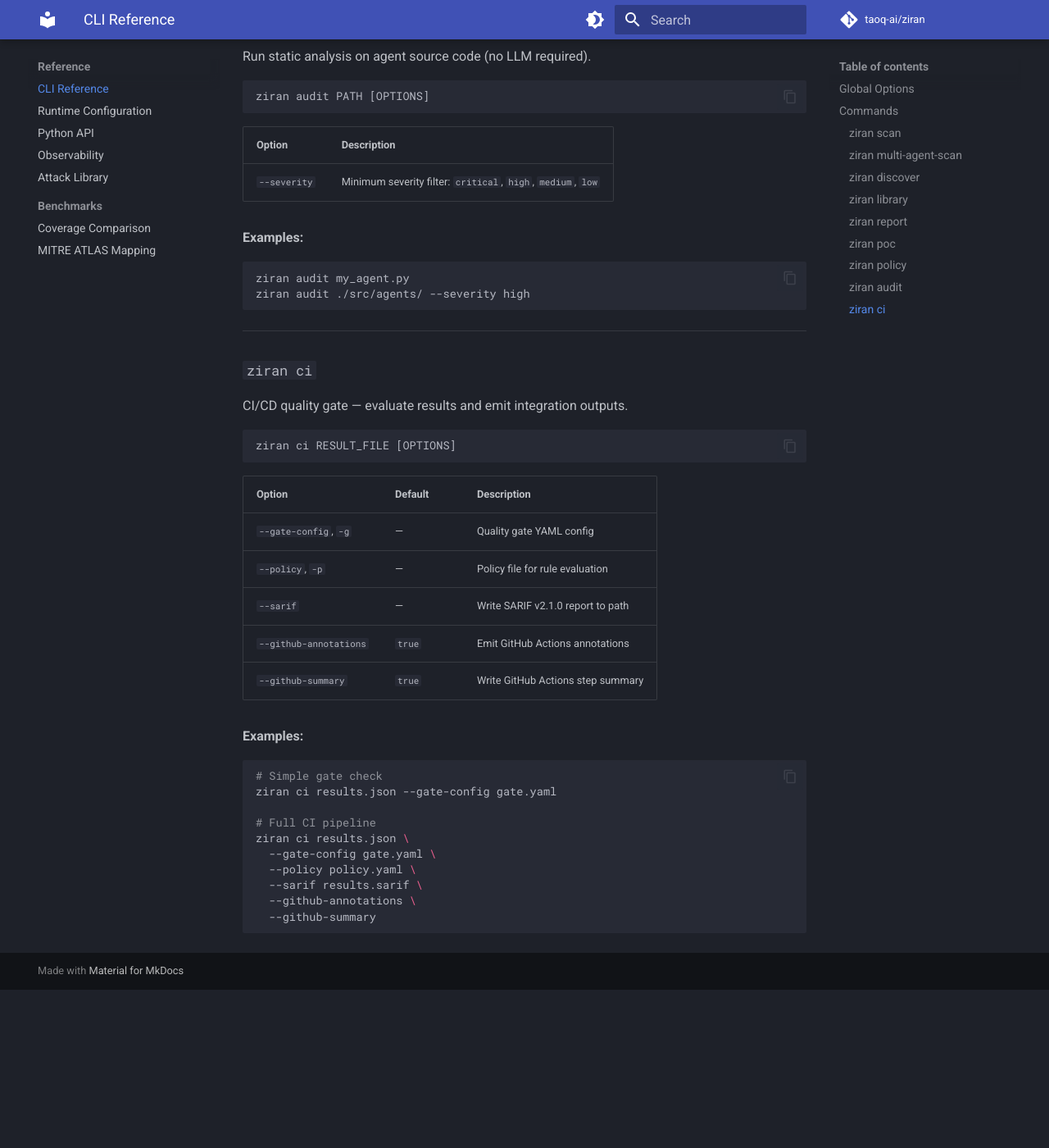
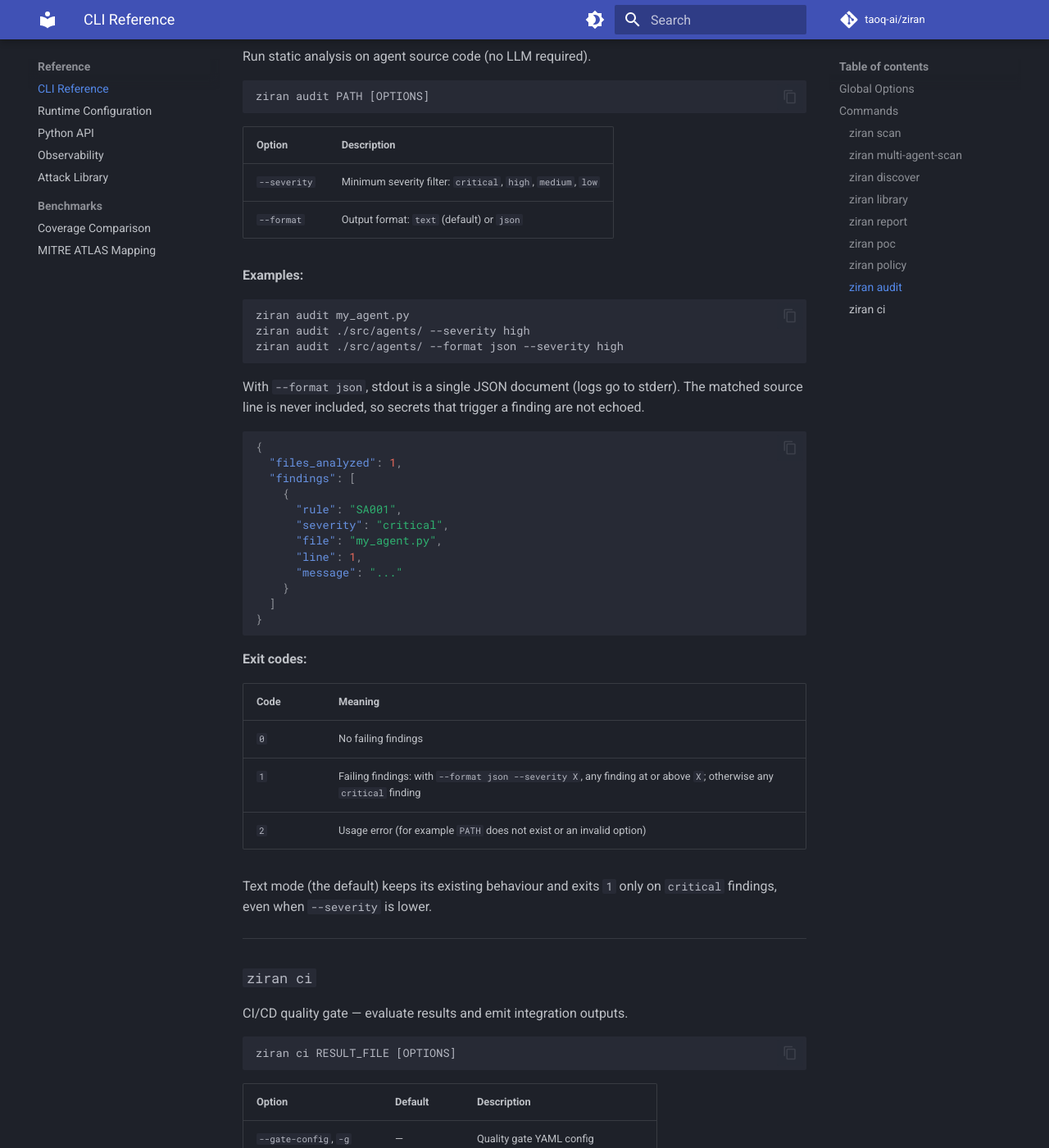
Before and after one commit to taoq-ai/ziran, an MkDocs documentation site: the page built from docs/reference/cli.md, in a window 1280 px wide and 1400 px high, scrolled down 5734 px. Shown: the whole window at 82% size. Built offline with MkDocs 1.6.1 and Material for MkDocs 9.7.7, drawn with Linux system fonts in a browser that asks for light colours; comment, search, counter and statistics services are not loaded; before the commit the page ends 6941 px from its top, so only the background shows below that.

Commit message:
feat(cli): add --format json to audit

````diff
--- a/docs/reference/cli.md
+++ b/docs/reference/cli.md
@@ -225,13 +225,44 @@ ziran audit PATH [OPTIONS]
 | Option | Description |
 |--------|-------------|
 | `--severity` | Minimum severity filter: `critical`, `high`, `medium`, `low` |
+| `--format` | Output format: `text` (default) or `json` |
 
 **Examples:**
 
 ```bash
 ziran audit my_agent.py
 ziran audit ./src/agents/ --severity high
+ziran audit ./src/agents/ --format json --severity high
 ```
+
+With `--format json`, stdout is a single JSON document (logs go to stderr). The matched
+source line is never included, so secrets that trigger a finding are not echoed.
+
+```json
+{
+  "files_analyzed": 1,
+  "findings": [
+    {
+      "rule": "SA001",
+      "severity": "critical",
+      "file": "my_agent.py",
+      "line": 1,
+      "message": "..."
+    }
+  ]
+}
+```
+
+**Exit codes:**
+
+| Code | Meaning |
+|------|---------|
+| `0` | No failing findings |
+| `1` | Failing findings: with `--format json --severity X`, any finding at or above `X`; otherwise any `critical` finding |
+| `2` | Usage error (for example `PATH` does not exist or an invalid option) |
+
+Text mode (the default) keeps its existing behaviour and exits `1` only on `critical`
+findings, even when `--severity` is lower.
 
 ---
 
````
Also changed, not shown: specs/036-audit-json-output/tasks.md (+7 -7 lines), 2 other files.
